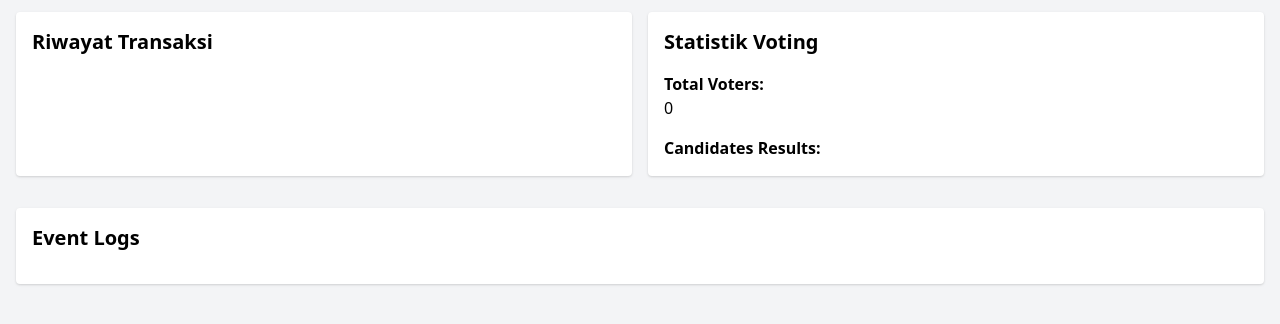
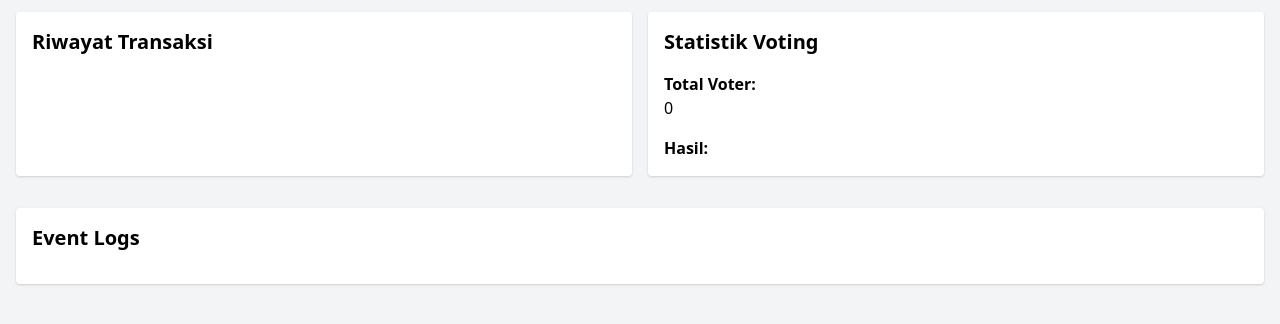
Before and after one commit to NathanAbrahamSinaga/Voting-System-Web3, a plain HTML site: page history.html in a window 1280 px wide. Shown: the part 56-380 px from the top of the page. Drawn offline with nearby package versions, Linux system fonts and the light colour scheme.

Commit message:
update history.html

```diff
--- a/history.html
+++ b/history.html
@@ -22,11 +22,11 @@
                 <h2 class="text-xl font-bold mb-4">Statistik Voting</h2>
                 <div id="votingStats" class="space-y-4">
                     <div>
-                        <h3 class="font-semibold">Total Voters:</h3>
+                        <h3 class="font-semibold">Total Voter:</h3>
                         <p id="totalVoters">0</p>
                     </div>
                     <div>
-                        <h3 class="font-semibold">Candidates Results:</h3>
+                        <h3 class="font-semibold">Hasil:</h3>
                         <div id="candidateResults" class="space-y-2">
                             <!-- perhitungan kandidat di sini -->
                         </div>
```
